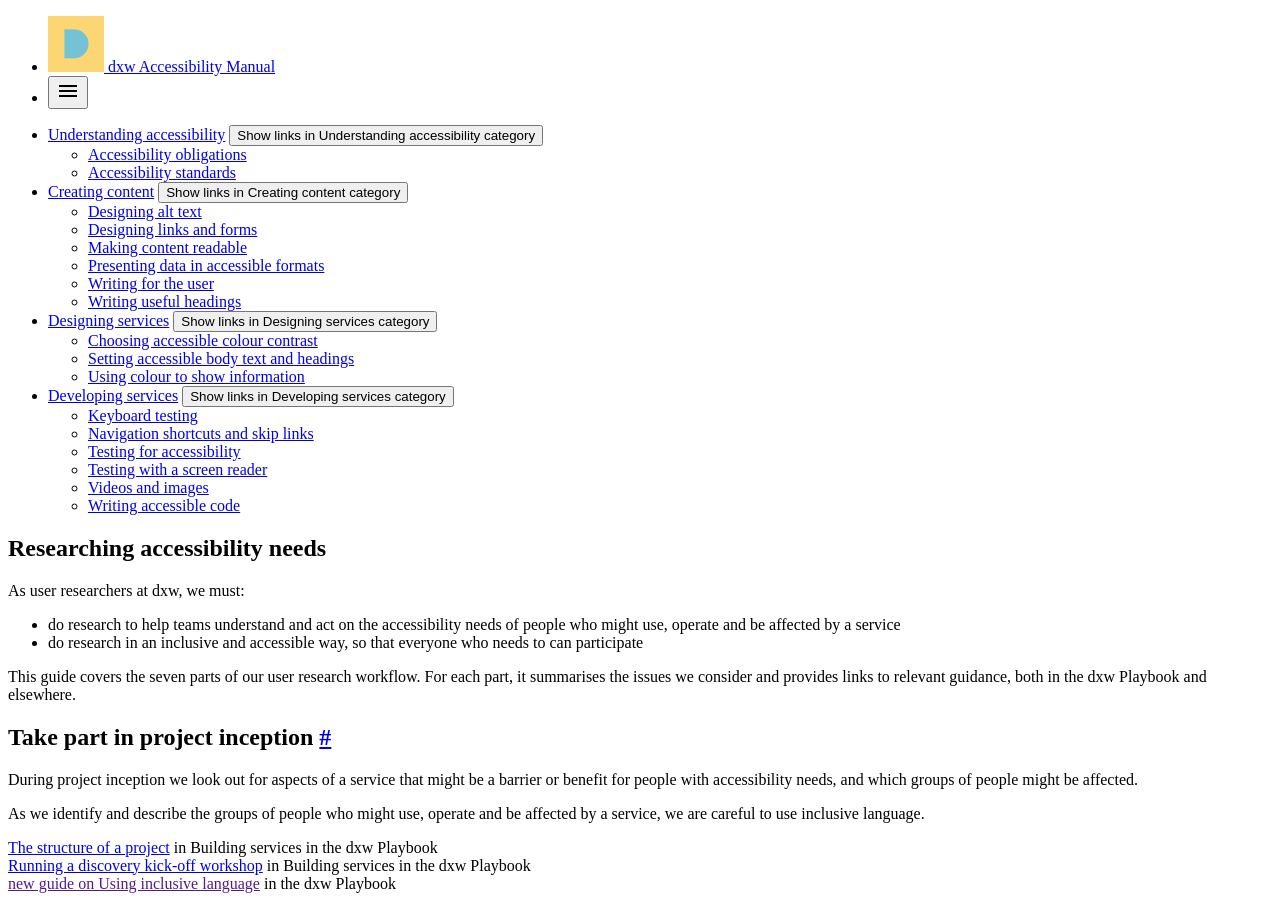
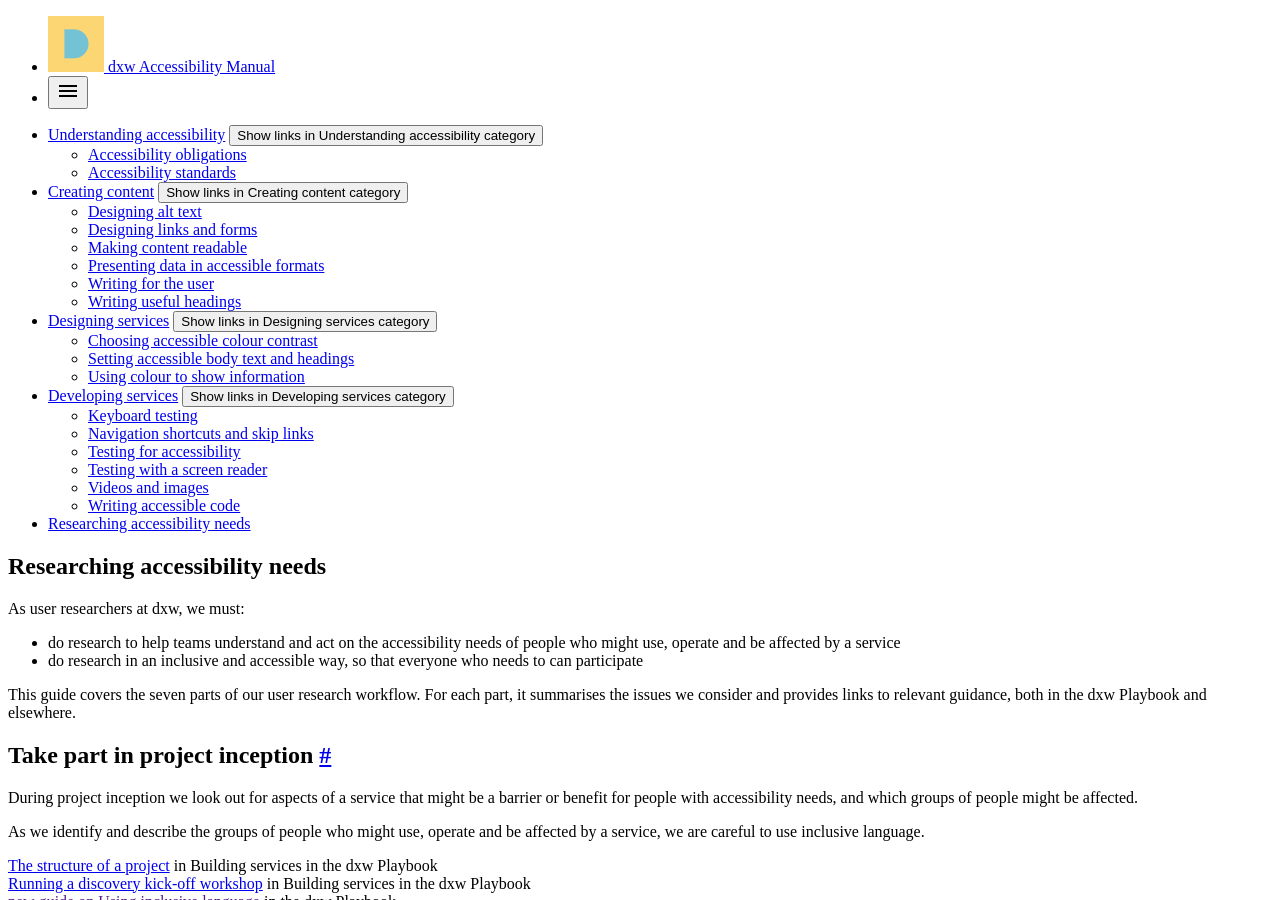
Before and after one commit to dxw/accessibility-manual, a Jekyll site: the page built from src/research/index.md, in a window 1280 px wide and 900 px high. Built offline with Jekyll 4.4.1, drawn with Linux system fonts in a browser that asks for light colours; some of the changed lines change nothing that is shown.

Commit message:
Show research section in menu
I don't remember why we don't use `permalink: /:path/:basename/` here,
but removing it allows the page to show up in the navigation menu

```diff
--- a/src/research/index.md
+++ b/src/research/index.md
@@ -1,7 +1,6 @@
 ---
 title: Researching accessibility needs
 navigation_order: 100
-permalink: /:path/:basename/
 tags:
   - Research
 ---
```
